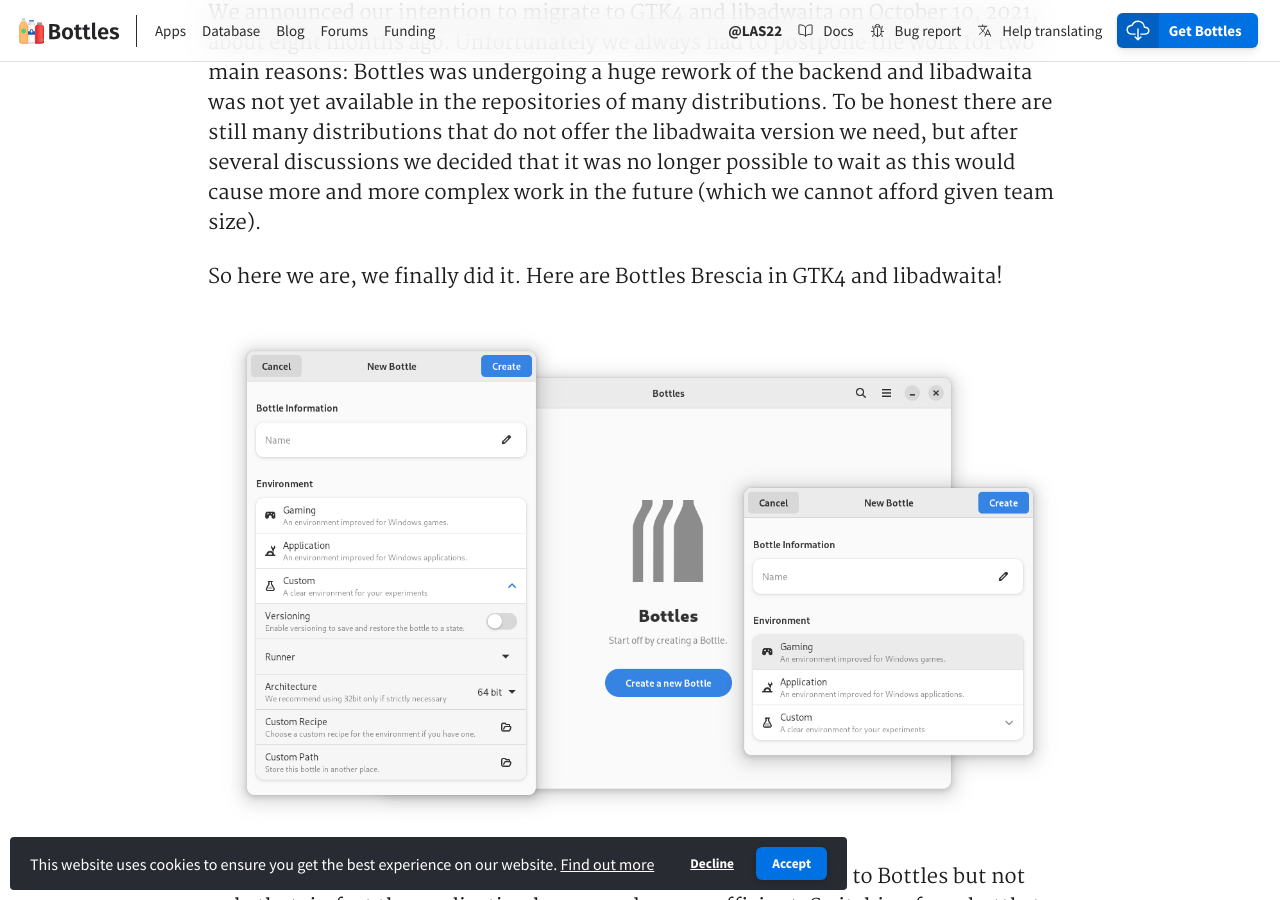
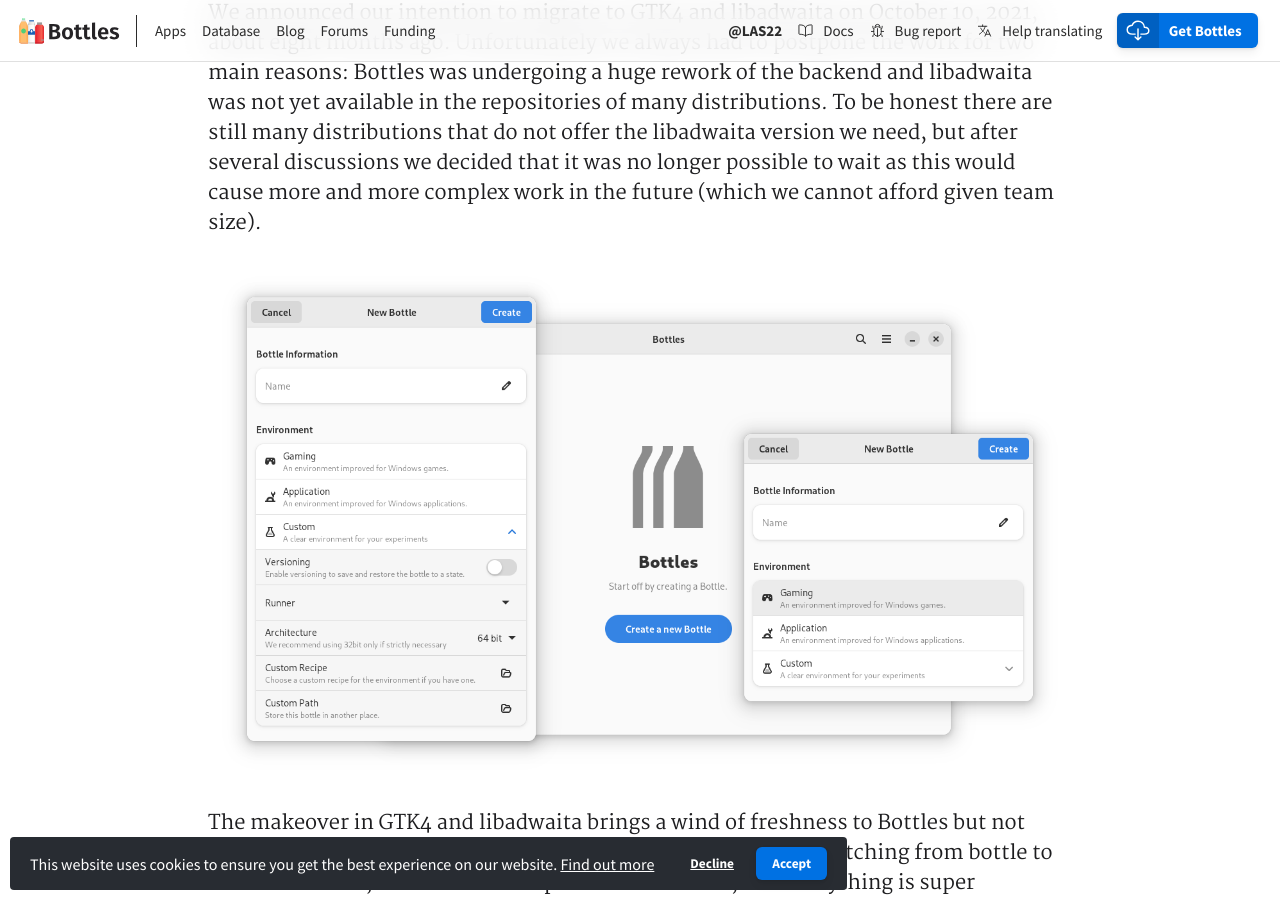
Before and after one commit to bottlesdevs/website, a Jekyll site: the page built from _posts/2022-06-14-release-2022.6.14.md, in a window 1280 px wide and 900 px high, scrolled down 1765 px. Built offline with Jekyll 4.4.1, drawn with Linux system fonts in a browser that asks for light colours; nearby versions of some CDN libraries; comment, search, counter and statistics services are not loaded.

Commit message:
Update 2022-06-14-release-2022.6.14.md

```diff
--- a/_posts/2022-06-14-release-2022.6.14.md
+++ b/_posts/2022-06-14-release-2022.6.14.md
@@ -34,8 +34,6 @@
 
 ### GTK4 + libadwaita
 We announced our intention to migrate to GTK4 and libadwaita on October 10, 2021, about eight months ago. Unfortunately we always had to postpone the work for two main reasons: Bottles was undergoing a huge rework of the backend and libadwaita was not yet available in the repositories of many distributions. To be honest there are still many distributions that do not offer the libadwaita version we need, but after several discussions we decided that it was no longer possible to wait as this would cause more and more complex work in the future (which we cannot afford given team size).
-
-So here we are, we finally did it. Here are Bottles Brescia in GTK4 and libadwaita!
 
 <img tooltip="Bottles Brescia GTK4 + libadwaita" class="on-light" src="/uploads/bottle-creation.png" />
 <img tooltip="Bottles Brescia GTK4 + libadwaita (dark)" class="on-dark" src="/uploads/bottle-creation-dark.png" />
```
